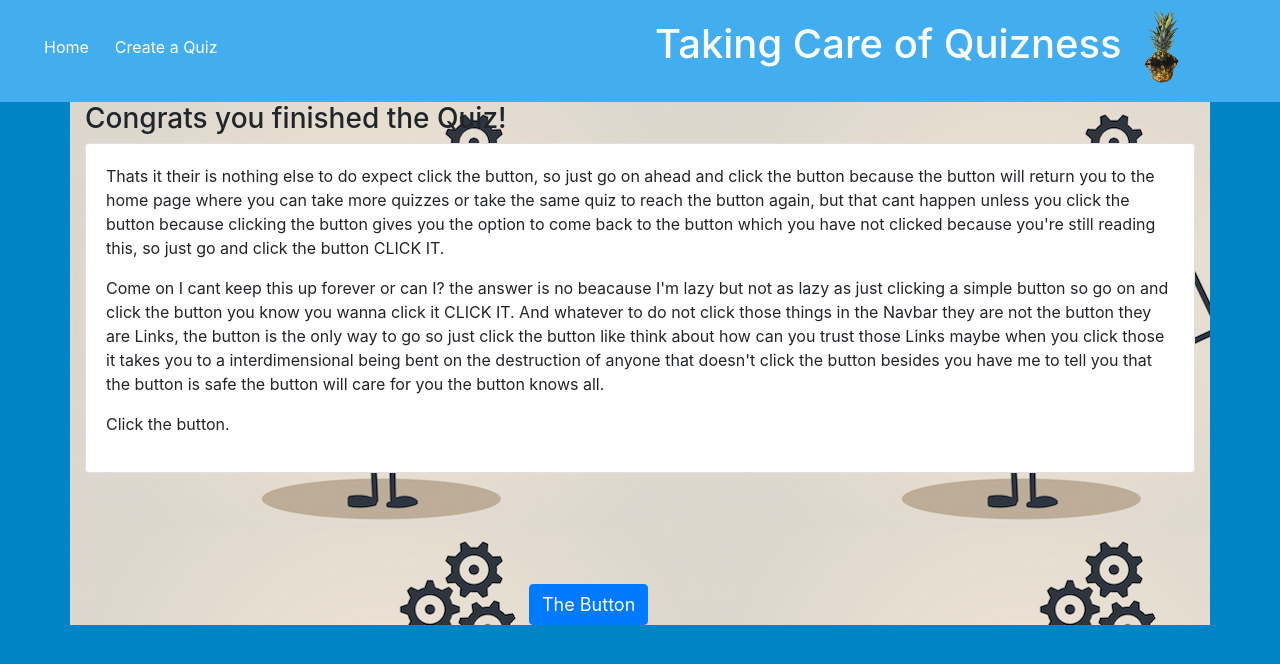
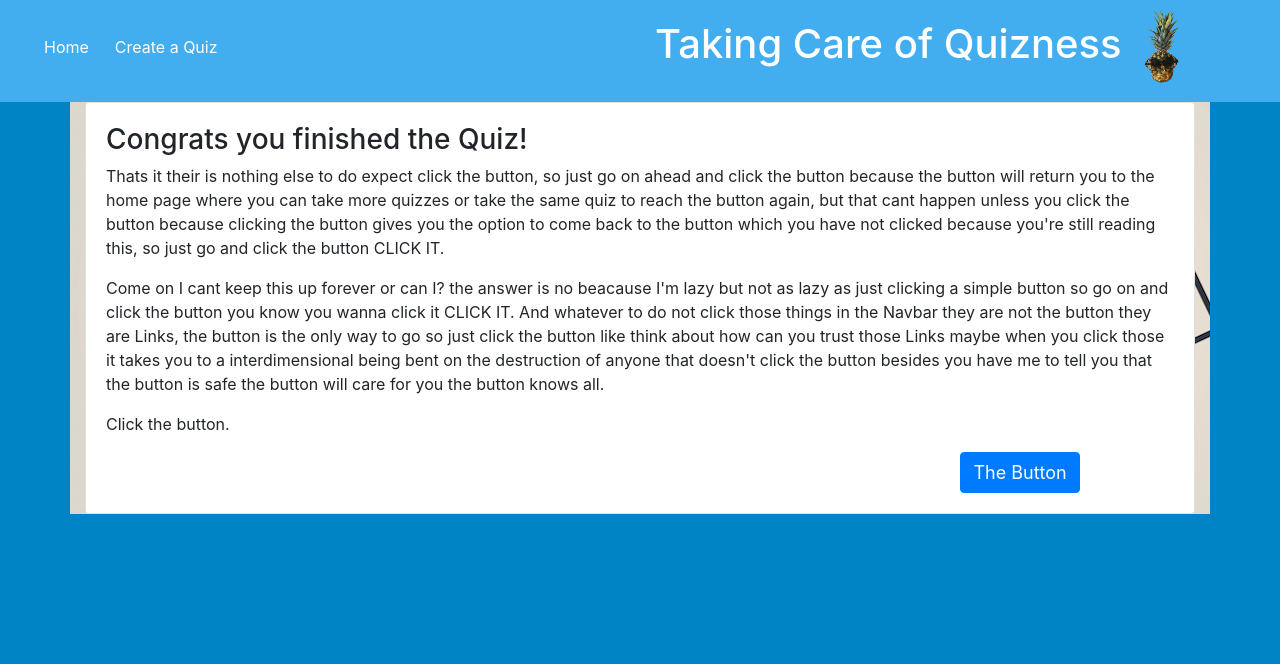
Before and after one commit to NicholasAldoLeone/Project-Three-Repo, a React (Create React App) app in the folder client/: page /finished in a window 1280 px wide. Shown: the top 664 px of the page. Built offline with nearby package versions, Linux system fonts and the light colour scheme.

Commit message:
Adding Finish css

```diff
--- a/client/src/components/ReturnButton/returnButton.css
+++ b/client/src/components/ReturnButton/returnButton.css
@@ -1,5 +1,4 @@
 #return-button {
     font-size: 18px;
-    margin-left: 40%;
-    margin-top: 10%
+    margin-left: 80%;
 }
--- a/client/src/pages/Finish.js
+++ b/client/src/pages/Finish.js
@@ -13,10 +13,9 @@ class Finish extends React.Component {
             <Container>
                 <Row>
                     <Col size="md-12">
-                        <h3>Congrats you finished the Quiz!</h3>
                         <div className="card" id="finish-body">
-
                             <div className="card-body" id="finish-body">
+                                <h3>Congrats you finished the Quiz!</h3>
                                 <p className="card-text">Thats it their is nothing else to do expect click the button, so just go on ahead and click the button because the button will return you to the home page where you can take more quizzes or take the same quiz to reach the button again, but that cant happen unless you click the button because clicking the button gives you the option to come back to the button which you have not clicked because you're still reading this, so just go and click the button CLICK IT. </p>
 
                                 <p>
@@ -26,12 +25,9 @@ class Finish extends React.Component {
                                 <p>
                                     Click the button.
                             </p>
+                                <ReturnButton onClick={this.changeUrl} />
                             </div>
                         </div>
-
-                    </Col>
-                    <Col size="md-12">
-                        <ReturnButton onClick={this.changeUrl} />
                     </Col>
                 </Row>
             </Container>
```
